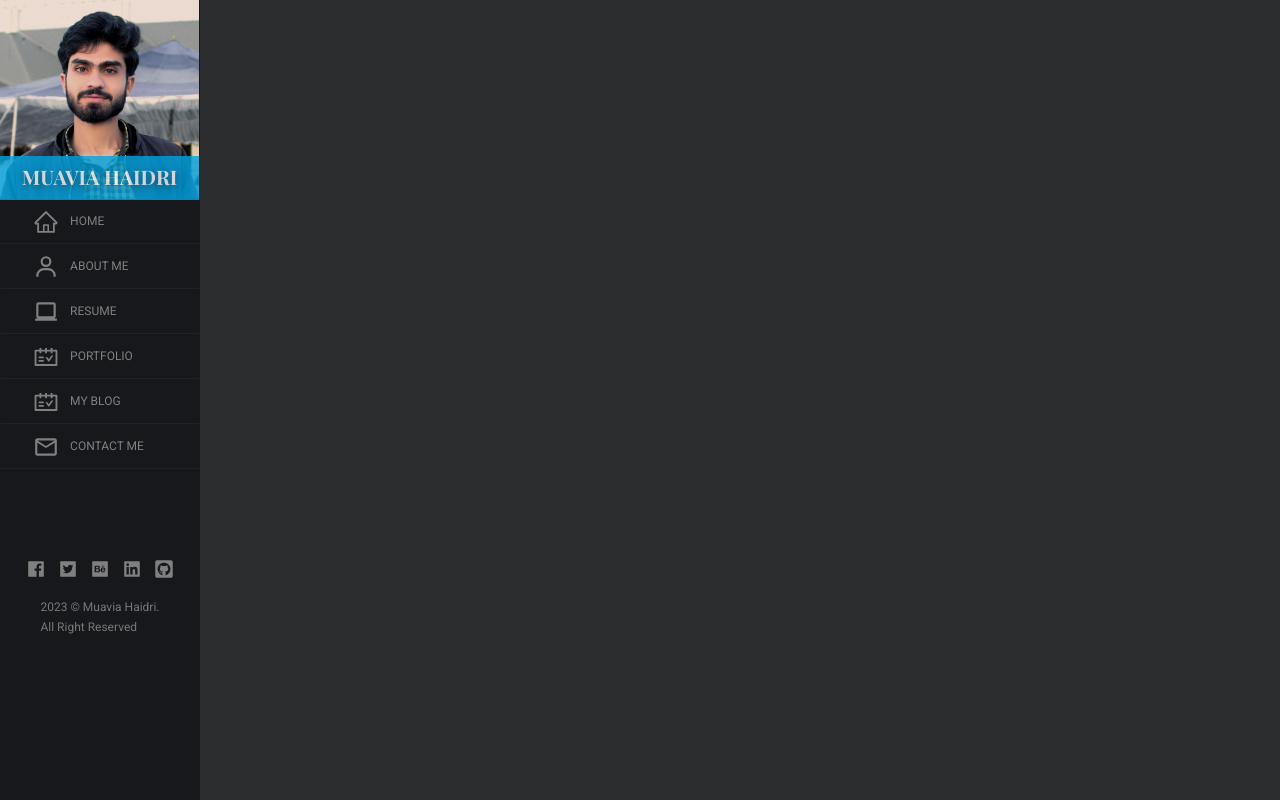
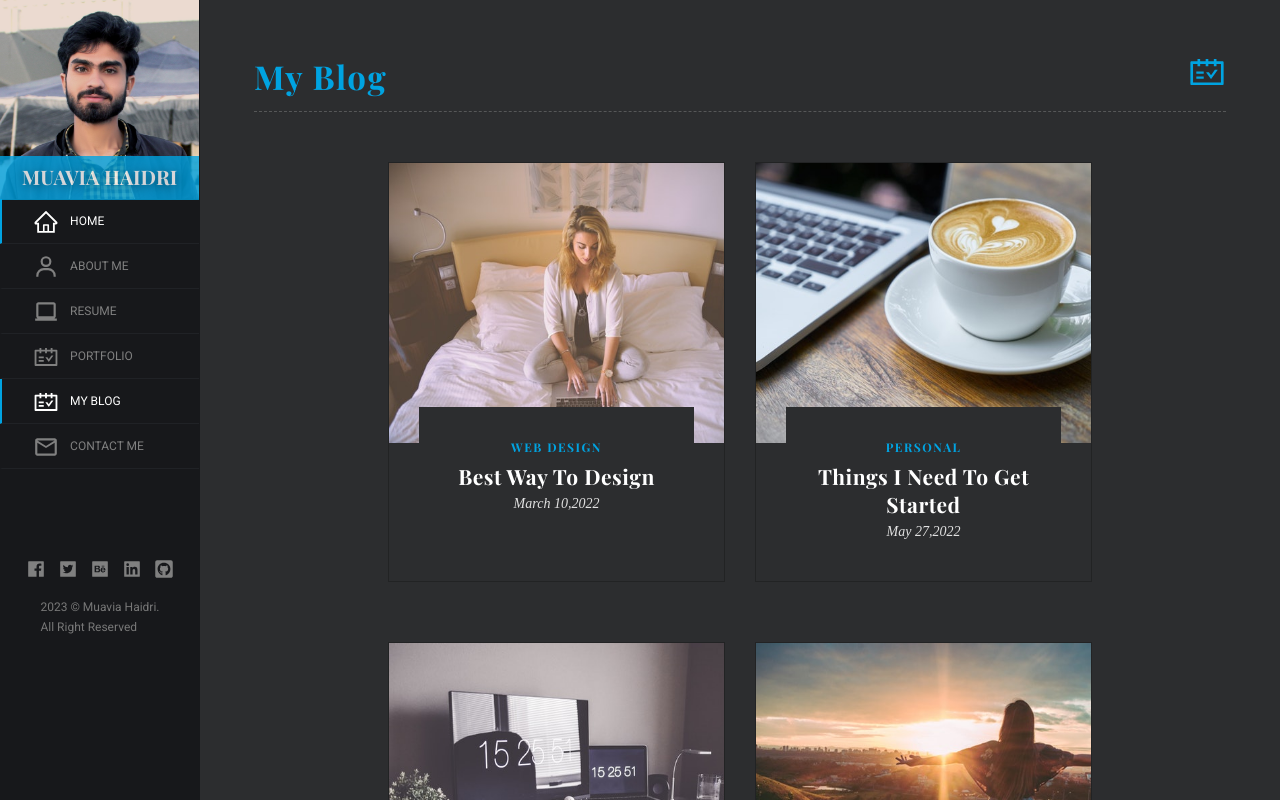
Before and after one commit to Muavia842/Muavia-Portfolio, a React (Create React App) app: page /muavia-portfolio/blog in a window 1280 px wide. Built offline with nearby package versions, Linux system fonts and the light colour scheme; a web font is replaced by a local one.

Commit message:
#route changes

```diff
--- a/src/App.js
+++ b/src/App.js
@@ -51,13 +51,16 @@ function App() {
             handleClick={handleClick}
           />
           <Routes>
-            <Route path="/muavia-portfolio/" element={<Home />} />
-            <Route path="/about" element={<About />} />
-            <Route path="/resume" element={<Resume />} />
-            <Route path="/portfolio" element={<Portfolio />} />
-            <Route path="/blog" element={<Blog />} />
-            <Route path="/contact" element={<Contact />} />
-            <Route path="/blog/BlogSecondPage" element={<BlogSecondPage />} />
+            <Route path="/muavia-portfolio" element={<Home />} />
+            <Route path="/muavia-portfolio/about" element={<About />} />
+            <Route path="/muavia-portfolio/resume" element={<Resume />} />
+            <Route path="/muavia-portfolio/portfolio" element={<Portfolio />} />
+            <Route path="/muavia-portfolio/blog" element={<Blog />} />
+            <Route path="/muavia-portfolio/contact" element={<Contact />} />
+            <Route
+              path="/muavia-portfolio/blog/BlogSecondPage"
+              element={<BlogSecondPage />}
+            />
           </Routes>
         </div>
       </BrowserRouter>
--- a/src/Navbar-Data.js
+++ b/src/Navbar-Data.js
@@ -16,32 +16,32 @@ export const NavbarData = [
   {
     title: "Home",
     icon: <AiOutlineHome />,
-    link: "/muavia-portfolio/",
+    link: "/muavia-portfolio",
   },
   {
     title: "About Me",
     icon: <BiUser />,
-    link: "/about",
+    link: "/muavia-portfolio/about",
   },
   {
     title: "Resume",
     icon: <BiLaptop />,
-    link: "/resume",
+    link: "/muavia-portfolio/resume",
   },
   {
     title: "Portfolio",
     icon: <AiOutlineSchedule />,
-    link: "/portfolio",
+    link: "/muavia-portfolio/portfolio",
   },
   {
     title: "My Blog",
     icon: <AiOutlineSchedule />,
-    link: "/blog",
+    link: "/muavia-portfolio/blog",
   },
   {
     title: "Contact Me",
     icon: <MdOutlineMail />,
-    link: "/contact",
+    link: "/muavia-portfolio/contact",
   },
 ];
 
```
